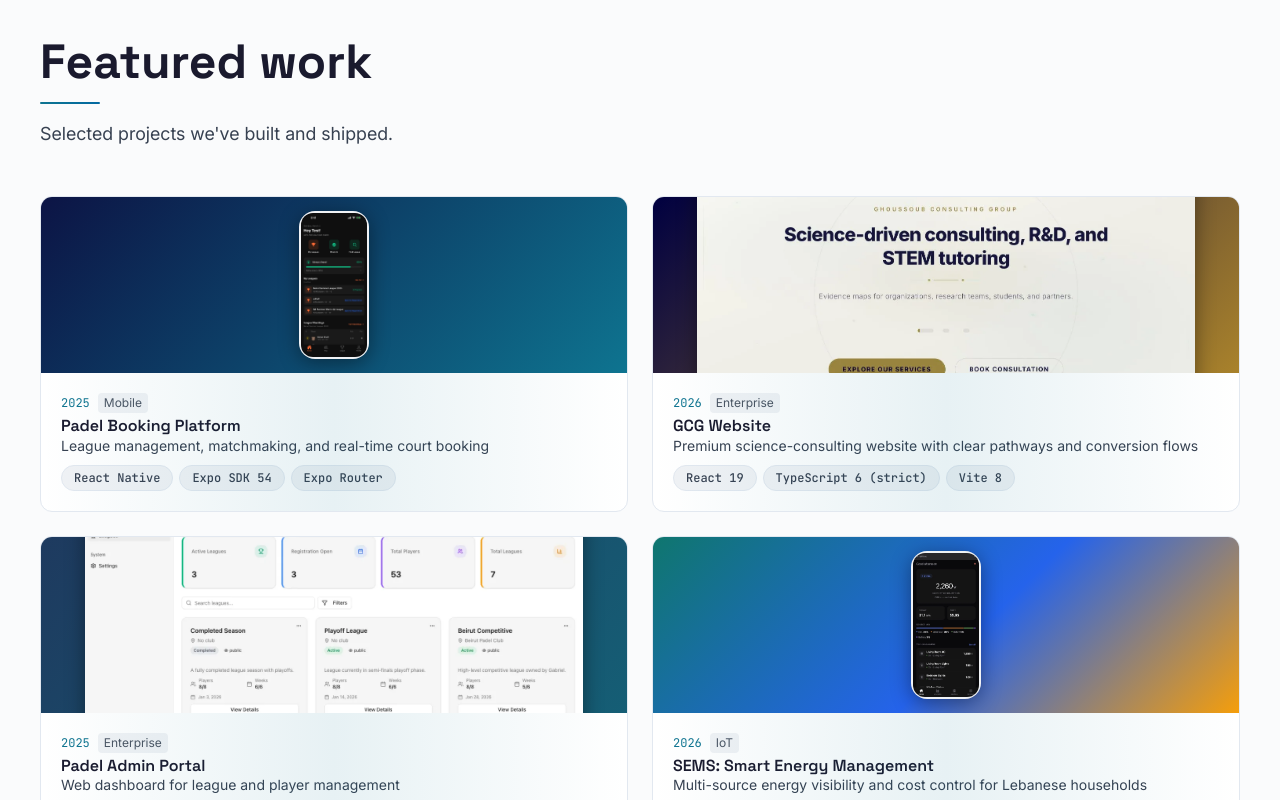
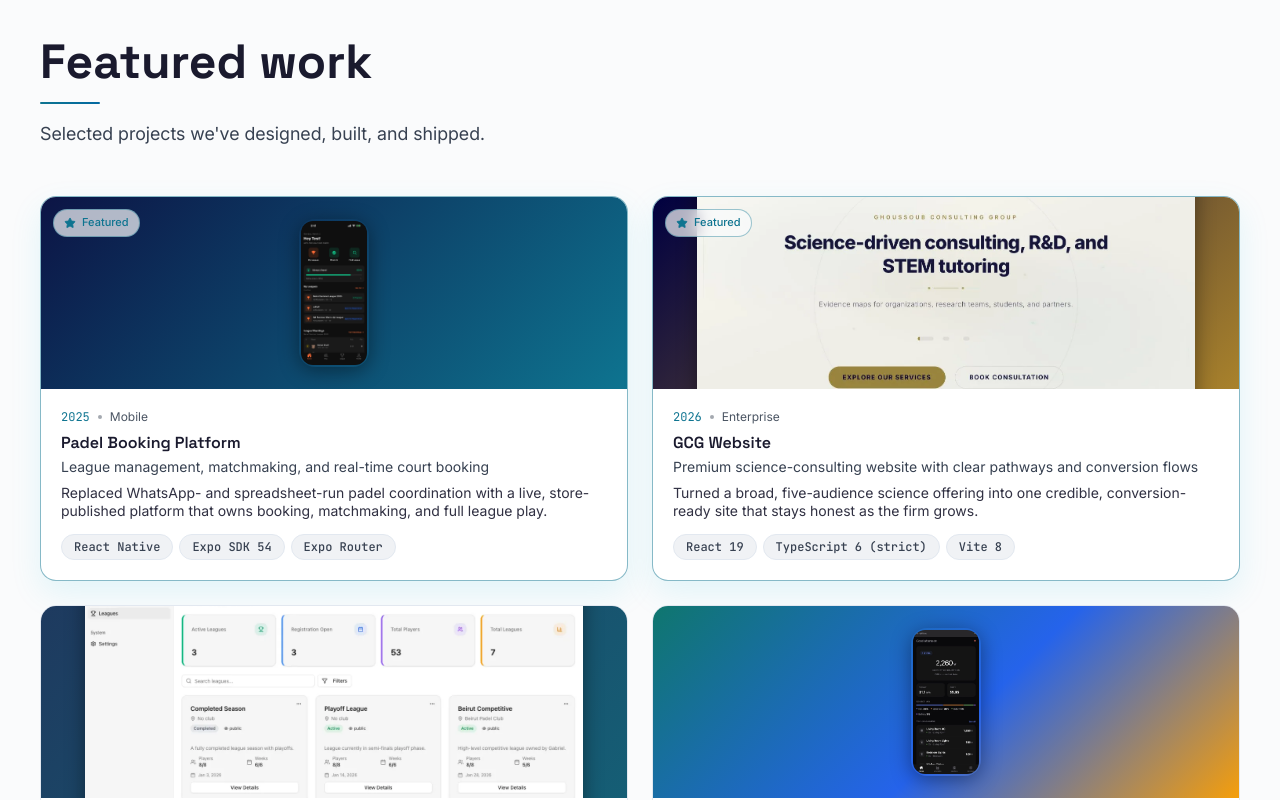
Before and after one commit to GabrielGhsoub/Likwiid-website, a React (Vite) app: page / in a window 1280 px wide. Shown: the part 1660-2460 px from the top of the page. Built offline with nearby package versions, Linux system fonts and the light colour scheme; no server answers.

Commit message:
feat: polish and curate homepage featured work cards

```diff
--- a/src/components/sections/FeaturedWork.tsx
+++ b/src/components/sections/FeaturedWork.tsx
@@ -1,11 +1,14 @@
 import { m } from 'framer-motion'
 import { Link } from 'react-router-dom'
-import { ArrowRight, ArrowUpRight } from 'lucide-react'
+import { ArrowRight, ArrowUpRight, Star } from 'lucide-react'
 import { useScrollAnimation } from '../../hooks/useScrollAnimation'
 import { featuredProjects } from '../../data/projects'
 import { SectionHeading } from '../ui/SectionHeading'
 import { Badge } from '../ui/Badge'
 import { ImageWithLoading } from '../ui/ImageWithLoading'
+
+const HOME_FEATURED_COUNT = 6
+const homeProjects = featuredProjects.slice(0, HOME_FEATURED_COUNT)
 
 const STAGGER_CONTAINER = {
   hidden: {},
@@ -35,12 +38,11 @@ const PROJECT_ITEM = {
 }
 
 const PROJECT_HOVER = {
-  scale: 1.02,
-  y: -3,
+  y: -4,
   transition: {
     type: 'spring' as const,
     stiffness: 300,
-    damping: 20,
+    damping: 22,
   },
 }
 
@@ -50,7 +52,7 @@ export function FeaturedWork() {
   return (
     <section className="py-16 px-6">
       <div className="mx-auto max-w-[1200px]">
-        <SectionHeading title="Featured work" subtitle="Selected projects we've built and shipped." />
+        <SectionHeading title="Featured work" subtitle="Selected projects we've designed, built, and shipped." />
 
         <m.div
           ref={ref}
@@ -59,30 +61,34 @@ export function FeaturedWork() {
           initial="hidden"
           animate={isVisible ? 'visible' : 'hidden'}
         >
-          {featuredProjects.map((project) => (
+          {homeProjects.map((project) => (
             <m.div
               key={project.id}
               variants={PROJECT_ITEM}
               whileHover={PROJECT_HOVER}
             >
               <Link to={`/work/${project.slug}`} className="group block no-underline h-full">
-                <div className="relative rounded-lg border border-border overflow-hidden bg-bg-secondary hover:border-border-hover transition-colors h-full liquid-shimmer liquid-shimmer-hover">
+                <div className={`relative flex h-full flex-col overflow-hidden rounded-xl border bg-bg-secondary transition-[border-color,box-shadow] duration-300 ${
+                  project.spotlight
+                    ? 'border-accent-gold/50 shadow-[0_12px_32px_rgba(6,182,212,0.10)] hover:border-accent-gold hover:shadow-[0_18px_44px_rgba(6,182,212,0.16)]'
+                    : 'border-border hover:border-border-hover hover:shadow-lg'
+                }`}>
                   <div
-                    className="h-44 w-full relative overflow-hidden flex items-center justify-center"
+                    className="relative flex h-48 w-full items-center justify-center overflow-hidden"
                     style={{ background: project.gradient }}
                   >
                     {project.images.length > 0 && project.platform === 'mobile' ? (
-                      <div className="bg-bg-tertiary rounded-xl p-[2px] shadow-[0_4px_20px_rgba(0,0,0,0.4)]">
+                      <div className="rounded-xl p-[2px] shadow-[0_4px_20px_rgba(0,0,0,0.4)] transition-transform duration-500 ease-out group-hover:scale-[1.04]">
                         <div className="rounded-lg overflow-hidden">
                           <ImageWithLoading
                             src={project.images[0]}
-                            alt={project.title}
+                            alt={project.previewAlt ?? project.title}
                             className="h-36 w-auto block"
                           />
                         </div>
                       </div>
                     ) : project.images.length > 0 && project.platform === 'web' ? (
-                      <div className="w-[85%]">
+                      <div className="w-[85%] transition-transform duration-500 ease-out group-hover:scale-[1.03]">
                         <div className="rounded-md overflow-hidden shadow-[0_4px_20px_rgba(0,0,0,0.4)]">
                           <div className="bg-bg-tertiary px-2 py-1 flex items-center gap-1.5">
                             <div className="flex items-center gap-1">
@@ -96,26 +102,40 @@ export function FeaturedWork() {
                           </div>
                           <ImageWithLoading
                             src={project.images[0]}
-                            alt={project.title}
+                            alt={project.previewAlt ?? project.title}
                             className="w-full h-auto block"
                           />
                         </div>
                       </div>
                     ) : null}
-                    <div className="absolute inset-0 z-[1] flex items-center justify-center opacity-0 group-hover:opacity-100 transition-opacity duration-200 bg-bg-primary/40">
-                      <ArrowUpRight className="text-text-primary" size={18} />
+
+                    {project.spotlight && (
+                      <span className="absolute left-3 top-3 z-[1] inline-flex items-center gap-1.5 rounded-full border border-accent-gold/40 bg-bg-primary/70 px-2.5 py-1 text-[11px] font-medium text-accent-gold backdrop-blur-sm">
+                        <Star size={12} fill="currentColor" strokeWidth={1.6} />
+                        Featured
+                      </span>
+                    )}
+                    <div className="absolute right-3 top-3 z-[1] flex h-8 w-8 items-center justify-center rounded-full bg-bg-primary/70 opacity-0 backdrop-blur-sm transition-opacity duration-200 group-hover:opacity-100">
+                      <ArrowUpRight className="text-text-primary" size={16} />
                     </div>
                   </div>
-                  <div className="p-5">
-                    <div className="flex items-center gap-2 mb-1">
+
+                  <div className="flex flex-1 flex-col p-5">
+                    <div className="mb-2 flex items-center gap-2">
                       <span className="text-xs text-accent-gold font-[family-name:var(--font-mono)]">{project.year}</span>
-                      <span className="text-xs px-1.5 py-0.5 rounded bg-bg-tertiary text-text-tertiary">{project.category}</span>
+                      <span className="h-1 w-1 rounded-full bg-text-tertiary/50" aria-hidden="true" />
+                      <span className="text-xs text-text-tertiary">{project.category}</span>
                     </div>
-                    <h3 className="text-base font-semibold font-[family-name:var(--font-display)] text-text-primary group-hover:text-accent-gold transition-colors leading-tight">
+                    <h3 className="text-base font-semibold font-[family-name:var(--font-display)] text-text-primary group-hover:text-accent-gold transition-colors leading-snug">
                       {project.title}
                     </h3>
-                    <p className="mt-0.5 text-text-secondary text-sm leading-snug line-clamp-1">{project.subtitle}</p>
-                    <div className="mt-2.5 flex flex-wrap gap-1.5">
+                    <p className="mt-1 text-text-secondary text-sm leading-snug line-clamp-1">{project.subtitle}</p>
+                    {project.businessResult && (
+                      <p className="mt-2 text-sm leading-snug text-text-primary/90 line-clamp-2">
+                        {project.businessResult}
+                      </p>
+                    )}
+                    <div className="mt-3.5 flex flex-wrap gap-1.5">
                       {project.techStack.slice(0, 3).map((tech) => (
                         <Badge key={tech}>{tech}</Badge>
                       ))}
```
Also changed, not shown: public/images/projects/salsa/quest3.webp (deleted).
